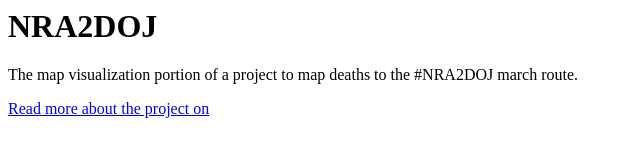
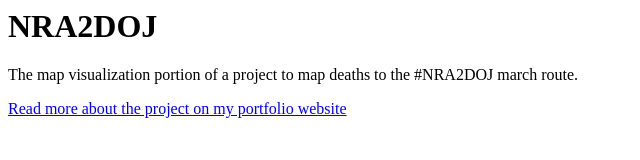
Before and after one commit to cathrynploehn/NRA2DOJ, a plain HTML site: page README.html in a window 1280 px wide. Shown: the whole page, without its empty margins (0-640 px from the left). Drawn offline with Linux system fonts and the light colour scheme.

Commit message:
Update readme

```diff
--- a/README.html
+++ b/README.html
@@ -6,7 +6,7 @@
       <body>
         <h1 id="nra2doj">NRA2DOJ</h1>
 <p>The map visualization portion of a project to map deaths to the #NRA2DOJ march route.</p>
-<p><a href="http://cathrynploehn.com/blog/2017/07/26/nra2doj/">Read more about the project on</a></p>
+<p><a href="http://cathrynploehn.com/blog/2017/07/26/nra2doj/">Read more about the project on my portfolio website</a></p>
 
       </body>
     </html>
```
Also changed, not shown: 1 other file.
